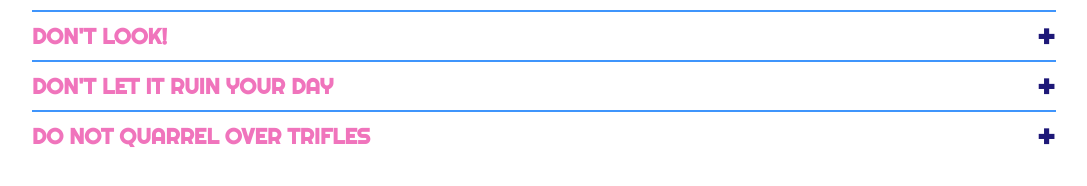
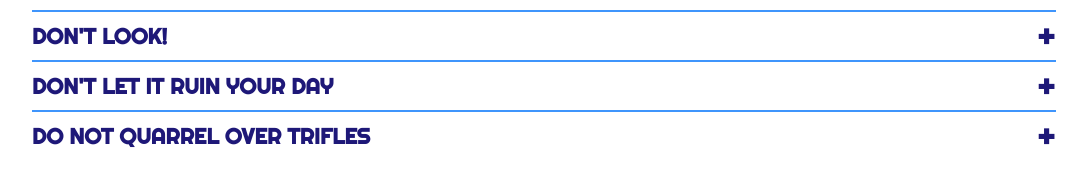
Before and after one commit to evanlis/cssBayan, a plain HTML site: page cssBayan/index.html in a window 1280 px wide. In both pictures the pointer is over the element 640 px from the left and 266 px from the top of the page. Shown: the part 286-472 px from the top of the page, without its empty margins (96-1183 px from the left). Drawn offline with Linux system fonts and the light colour scheme.

Commit message:
feat: add changing the color of the name of the memes when you hover over the button accordion  (Mon, Mar 13 2023, 22:32:01).

```diff
--- a/cssBayan/style.css
+++ b/cssBayan/style.css
@@ -55,6 +55,10 @@ hr {
     text-transform: uppercase;
     display: block;
     cursor: pointer;
+}
+
+.memes:hover {
+    color: #1e1878;
 }
 
 /* настройка картинки и её анимация */
```
